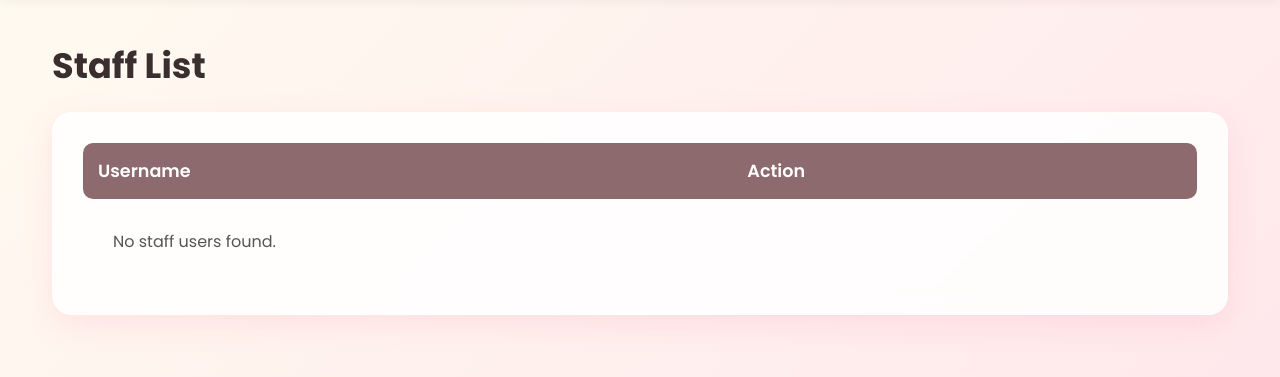
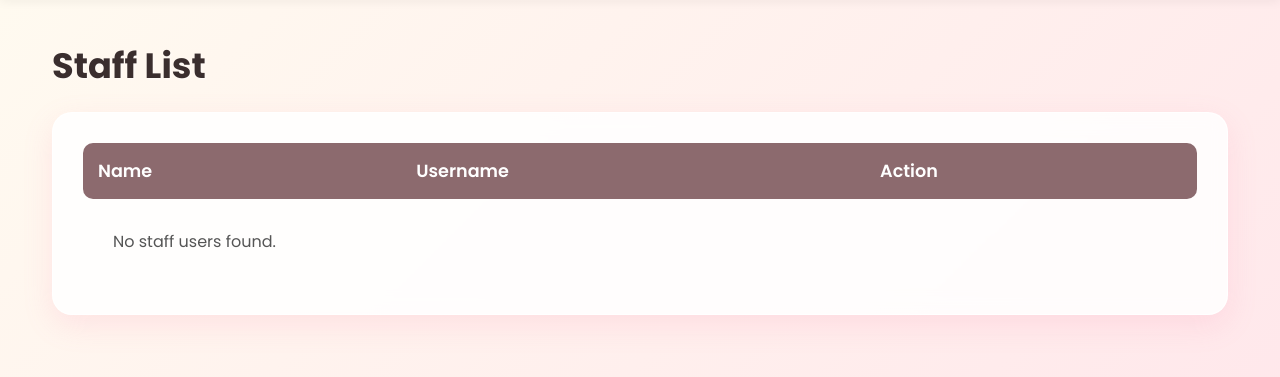
Before and after one commit to febaabiju/Sweet_Scoops, a Django app: page /manage_staff/ in a window 1280 px wide. Shown: the part 80-457 px from the top of the page. Run offline with Django 5.2, Linux system fonts and the light colour scheme; the visitor is signed in with stand-in values (Sample User, id 1); data comes from the database, SQL or seed files in the repository.

Commit message:
Display name in tables

```diff
--- a/shop/templates/shop/add_staff.html
+++ b/shop/templates/shop/add_staff.html
@@ -196,6 +196,10 @@
         <form method="post">
             {% csrf_token %}
             <div class="form-group">
+                <label for="full_name">Full Name</label>
+                <input type="text" id="full_name" name="full_name" required>
+            </div>
+            <div class="form-group">
                 <label for="username">Username</label>
                 <input type="text" id="username" name="username" required>
             </div>
--- a/shop/templates/shop/edit_staff.html
+++ b/shop/templates/shop/edit_staff.html
@@ -193,6 +193,10 @@
         <form method="post">
             {% csrf_token %}
             <div class="form-group">
+                <label for="full_name">Full Name</label>
+                <input type="text" id="full_name" name="full_name" value="{{ staff.first_name }}" required>
+            </div>
+            <div class="form-group">
                 <label for="username">Username</label>
                 <input type="text" id="username" name="username" value="{{ staff.username }}" required>
             </div>
--- a/shop/templates/shop/manage_customers.html
+++ b/shop/templates/shop/manage_customers.html
@@ -211,6 +211,7 @@
             <table>
                 <thead>
                     <tr>
+                        <th>Name</th>
                         <th>Username</th>
                         <th>DOB</th>
                         <th>Action</th>
@@ -219,6 +220,7 @@
                 <tbody>
                 {% for customer in customers %}
                     <tr>
+                        <td>{{ customer.first_name|default:"Not Provided" }}</td>
                         <td>{{ customer.username }}</td>
                         <td>{{ customer.customerprofile.dob|default:"Not Provided" }}</td>
                         <td>
@@ -230,7 +232,7 @@
                     </tr>
                 {% empty %}
                     <tr>
-                        <td colspan="3" style="text-align: left; padding: 30px;">No customers signed up yet.</td>
+                        <td colspan="4" style="text-align: left; padding: 30px;">No customers signed up yet.</td>
                     </tr>
                 {% endfor %}
                 </tbody>
--- a/shop/templates/shop/manage_staff.html
+++ b/shop/templates/shop/manage_staff.html
@@ -271,6 +271,7 @@
             <table>
                 <thead>
                     <tr>
+                        <th>Name</th>
                         <th>Username</th>
                         <th>Action</th>
                     </tr>
@@ -278,6 +279,7 @@
                 <tbody>
                 {% for staff in staff_users %}
                     <tr>
+                        <td>{{ staff.first_name|default:"Not Provided" }}</td>
                         <td>{{ staff.username }}</td>
                         <td>
                             <a href="{% url 'edit_staff' staff.id %}" class="btn-sm btn-green">Edit</a>
@@ -289,7 +291,7 @@
                     </tr>
                 {% empty %}
                     <tr>
-                        <td colspan="2" style="text-align: left; padding: 30px;">No staff users found.</td>
+                        <td colspan="3" style="text-align: left; padding: 30px;">No staff users found.</td>
                     </tr>
                 {% endfor %}
                 </tbody>
--- a/shop/templates/shop/signup.html
+++ b/shop/templates/shop/signup.html
@@ -200,6 +200,10 @@
         <form method="post" action="{% url 'customer_signup' %}">
             {% csrf_token %}
             <div class="form-group">
+                <label for="full_name">Full Name</label>
+                <input type="text" id="full_name" name="full_name" required>
+            </div>
+            <div class="form-group">
                 <label for="username">Username</label>
                 <input type="text" id="username" name="username" required>
             </div>
--- a/shop/views.py
+++ b/shop/views.py
@@ -45,6 +45,8 @@ def customer_signup(request):
             is_staff=False,
             is_superuser=False
         )
+        user.first_name = request.POST.get('full_name', '')
+        user.save()
         CustomerProfile.objects.create(user=user, dob=dob if dob else None)
         return render(request, 'shop/login.html', {'message': 'Signup successful! You can now log in.'})
 
@@ -109,11 +111,13 @@ def add_staff(request):
         if User.objects.filter(username=username).exists():
             return render(request, 'shop/add_staff.html', {'error': 'Username already exists.<br>Please choose a different one.'})
 
-        User.objects.create_user(
+        user = User.objects.create_user(
             username=username,
             password=password,
             is_staff=True
         )
+        user.first_name = request.POST.get('full_name', '')
+        user.save()
         return redirect('manage_staff')
 
     return render(request, 'shop/add_staff.html')
@@ -130,6 +134,7 @@ def edit_staff(request, user_id):
             return render(request, 'shop/edit_staff.html', {'staff': staff, 'error': 'Username already exists.<br>Please choose a different one.'})
 
         staff.username = new_username
+        staff.first_name = request.POST.get('full_name', '')
 
         if request.POST['password']:
             staff.set_password(request.POST['password'])
@@ -162,10 +167,12 @@ def add_customer(request):
         username = request.POST['username']
         password = request.POST['password']
 
-        User.objects.create_user(
+        user = User.objects.create_user(
             username=username,
             password=password
         )
+        user.first_name = request.POST.get('full_name', '')
+        user.save()
         return redirect('manage_customers')
 
     return render(request, 'shop/add_customer.html')
```
